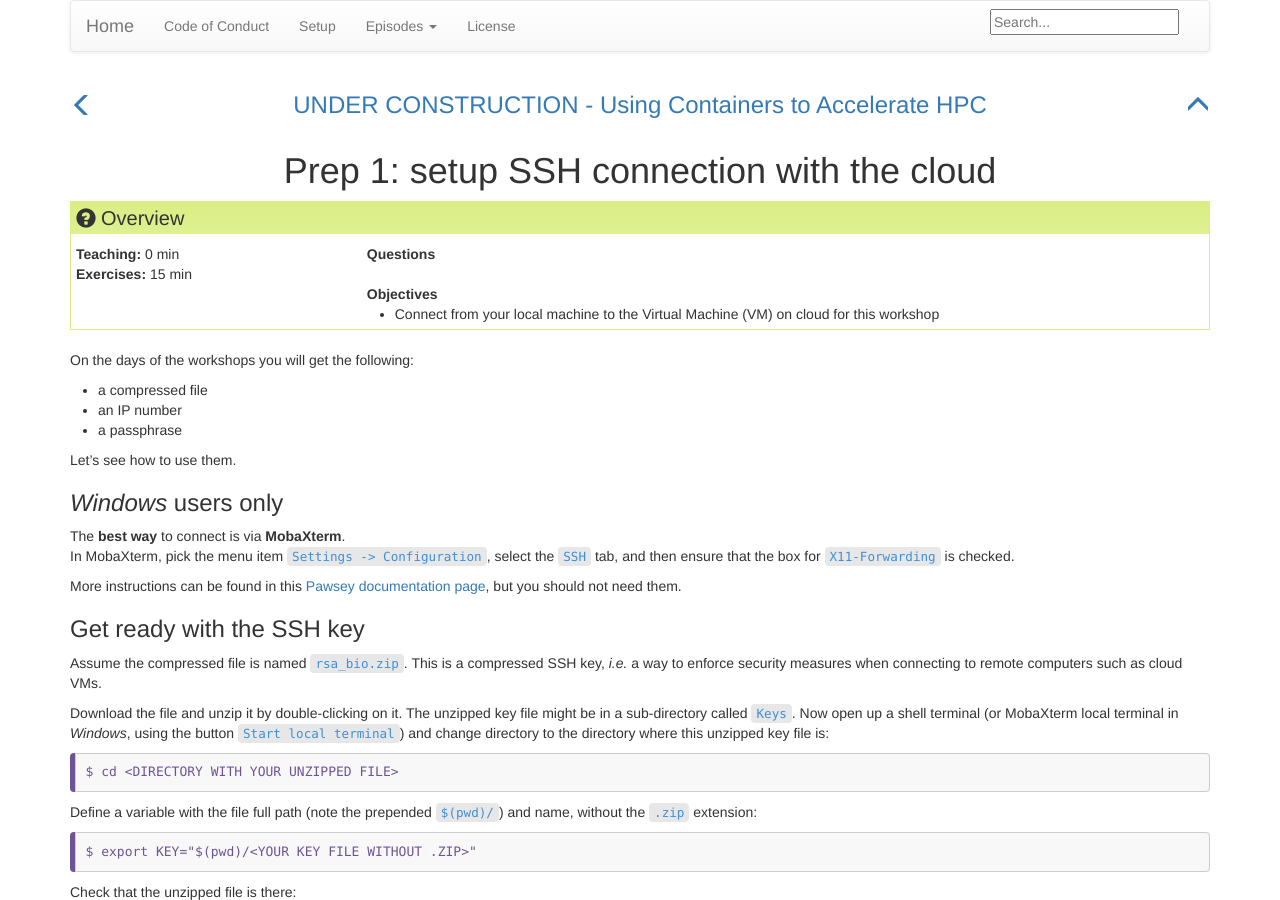
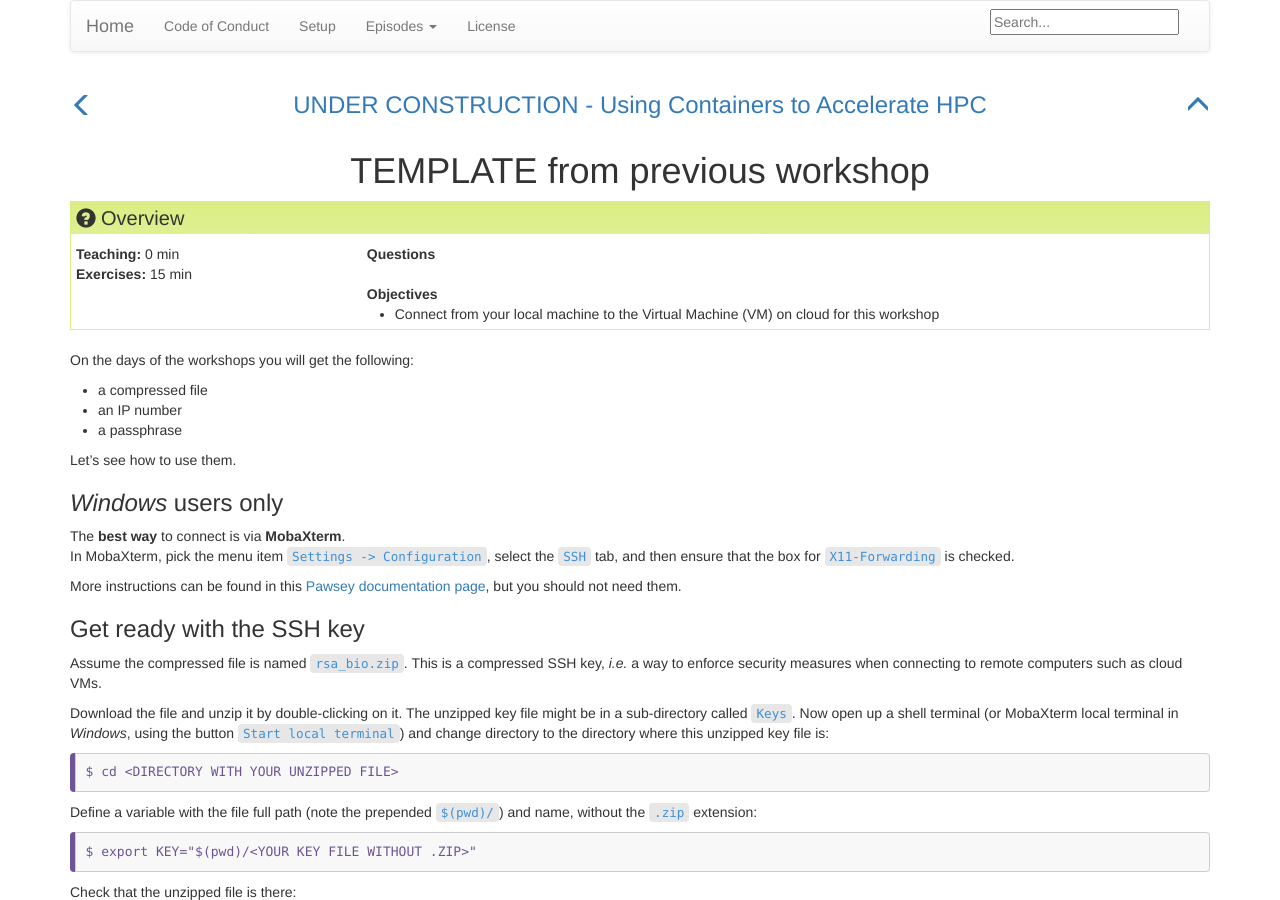
Before and after one commit to supercontainers/sc20-tutorial, a Jekyll site: the page built from _episodes/99.prep1-ssh.md, in a window 1280 px wide and 900 px high. Built offline with Jekyll 4.4.1, drawn with Linux system fonts in a browser that asks for light colours.

Commit message:
label template ep

```diff
--- a/_episodes/99.prep1-ssh.md
+++ b/_episodes/99.prep1-ssh.md
@@ -1,5 +1,5 @@
 ---
-title: "Prep 1: setup SSH connection with the cloud"
+title: "TEMPLATE from previous workshop"
 teaching: 0
 exercises: 15
 questions:
```
